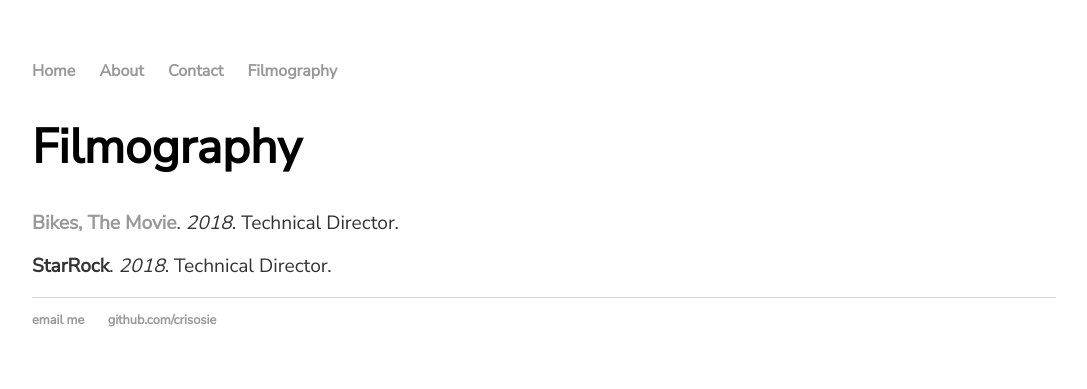
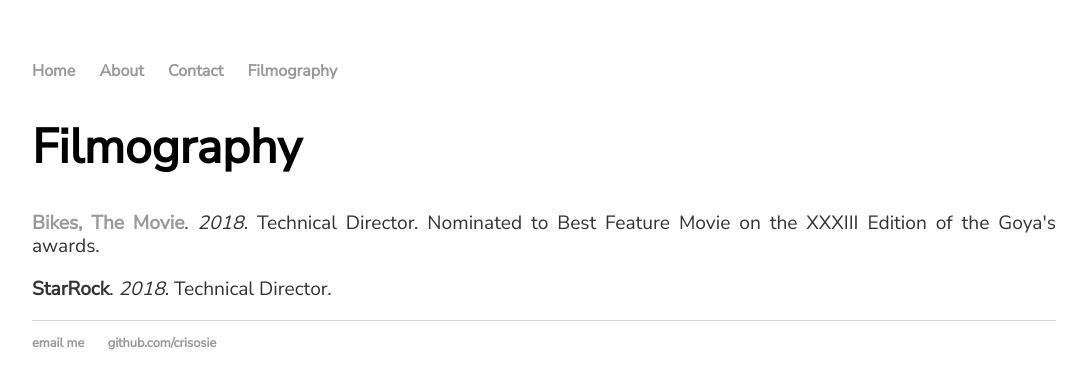
Before and after one commit to crisosie/crisosie.github.io, a Jekyll site: the page built from film.html, in a window 1280 px wide. Shown: the top 389 px of the page, without its empty margins (96-1183 px from the left). Built offline with Jekyll 4.4.1, drawn with Linux system fonts in a browser that asks for light colours.

Commit message:
Update film.html

```diff
--- a/film.html
+++ b/film.html
@@ -6,7 +6,7 @@ title: Cristian Soler Sierra
 	<h1>Filmography</h1>
 	<div>
 		<p><strong><a href="https://www.imdb.com/title/tt9422468/?ref_=ttfc_fc_tt">Bikes,
-			The Movie</a></strong>.<em> 2018</em>. Technical Director.</p>
+			The Movie</a></strong>.<em> 2018</em>. Technical Director. Nominated to Best Feature Movie on the XXXIII Edition of the Goya's awards.</p>
 		<p><strong>StarRock</strong>.<em> 2018</em>. Technical Director.</p>
 	</div>
 </div><!-- /.blurb -->
```
